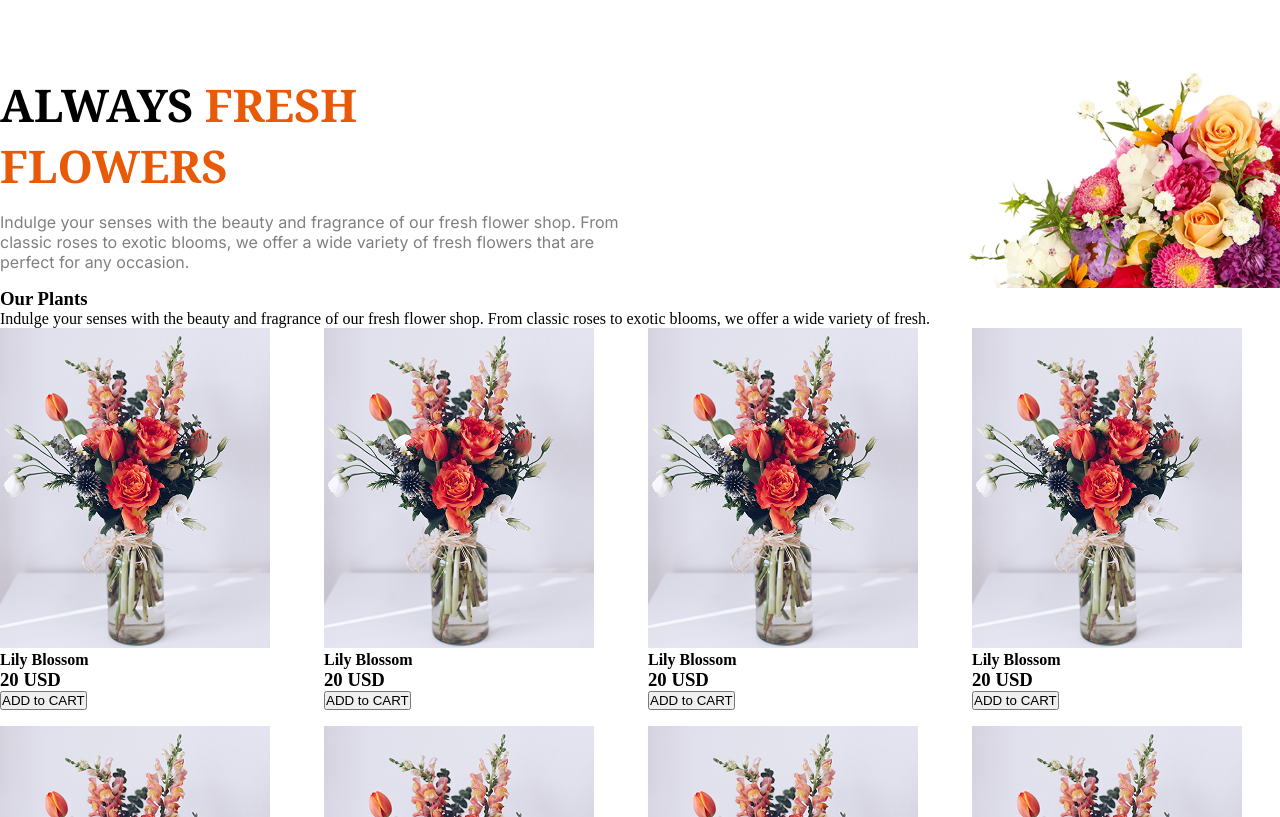
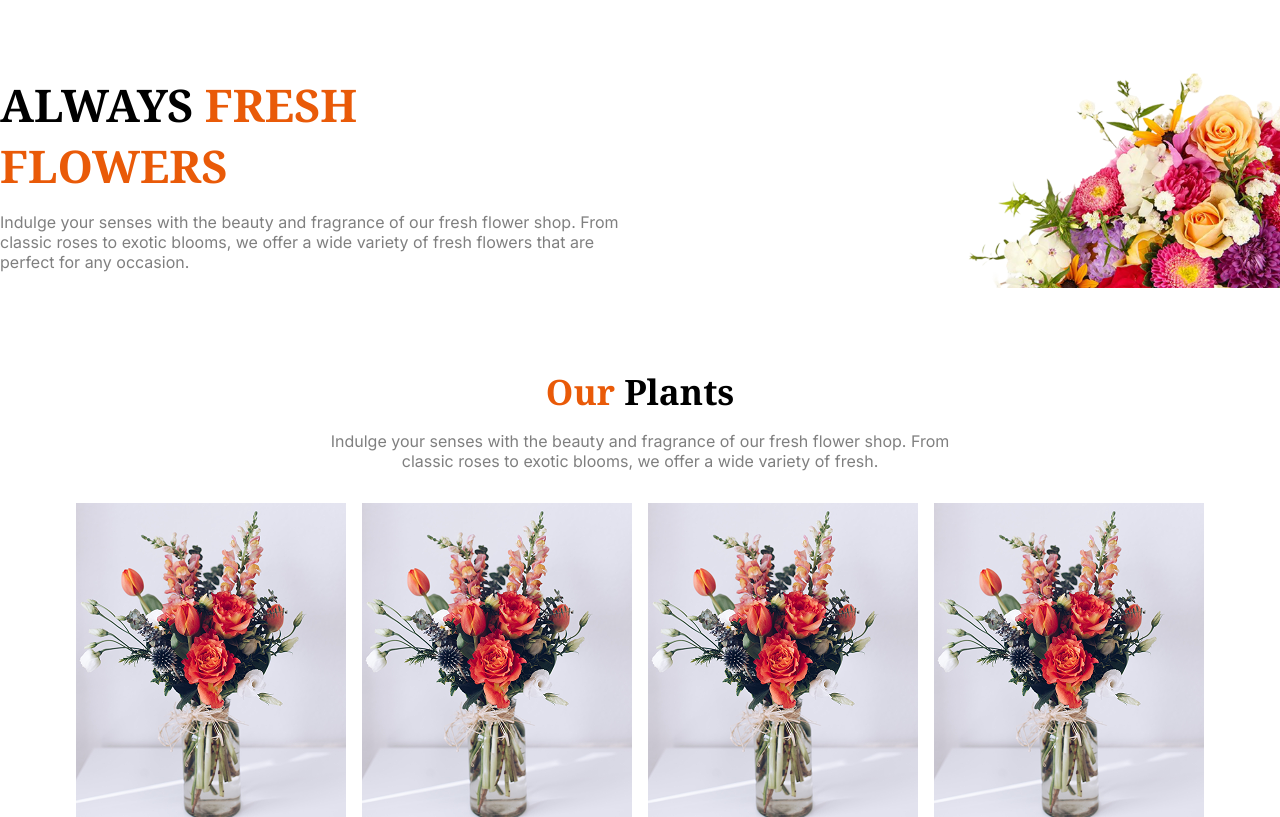
Before and after one commit to Khabbab800118/B12A02-Responsive-Flowers, a plain HTML site: page index.html in a window 1280 px wide. Shown: the part 135-952 px from the top of the page. Drawn offline with Linux system fonts and the light colour scheme.

Commit message:
plant section done commit

```diff
--- a/index.html
+++ b/index.html
@@ -44,11 +44,11 @@
     </header>
     <main>
         <section class="plants-section container">
-            <h3 class="plants-section-title">
-                <span>Our </span>
+            <h3 class="plants-section-title noto-serif">
+                <span class="orange">Our </span>
                 <span>Plants</span>
             </h3>
-            <p class="plants-section-description">
+            <p class="plants-section-description gray1 inter">
                 Indulge your senses with the beauty and fragrance of our fresh flower shop. From classic roses to exotic blooms, we offer a wide variety of fresh.
             </p>
             <div class="all-cards">
--- a/styles/styleA2.css
+++ b/styles/styleA2.css
@@ -30,6 +30,15 @@ ul {
     flex-direction: column;
 }
 
+.primary-btn{
+    background-color: #E95A08;
+    color: white;
+    font-weight: 600;
+    font-size: 0.8rem;
+    border: none;
+    padding: 1rem calc(90rem / 16);
+}
+
 /* fonts */
 
 .inter {
@@ -51,6 +60,9 @@ ul {
 
 .orange{
     color: #E95A08;
+}
+.gray1{
+    color: rgba(0, 0, 0, 0.5);
 }
 /*         header navbar section          */
 
@@ -94,8 +106,33 @@ ul {
 
 /* .........plant section......... */
 
+.plants-section{
+    display: flex;
+    flex-direction: column;
+    align-items: center;
+    margin-top: calc(80rem / 16);
+    text-align: center;
+}
+.plants-section-title{
+    font-size: calc(35rem / 16);
+    font-weight: 700;
+}
+.plants-section-description{
+    max-width: 50%;
+    margin: 1rem 0rem 2rem 0rem;
+}
 .all-cards{
     display: grid;
     grid-template-columns: repeat(4,1fr);
     gap: 1rem;
 }
+.flower-name{
+    font-size: 1.2rem;
+    font-weight: 500;
+    margin-top: 1.5rem;
+}
+.flower-price{
+    font-size: 1.5rem;
+    font-weight: 700;
+    margin-top: 1rem;
+}
```
